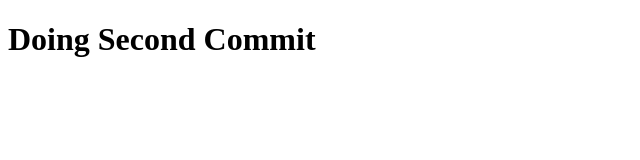
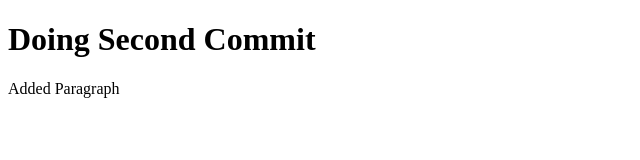
Before and after one commit to 1-MANISH/git-one, a plain HTML site: page index.html in a window 1280 px wide. Shown: the whole page, without its empty margins (0-640 px from the left). Drawn offline with Linux system fonts and the light colour scheme.

Commit message:
Added <p> tag (from master branch)

```diff
--- a/index.html
+++ b/index.html
@@ -7,5 +7,6 @@
 </head>
 <body>
     <h1>Doing Second Commit</h1>
+    <p>Added Paragraph</p>
 </body>
 </html>
```
